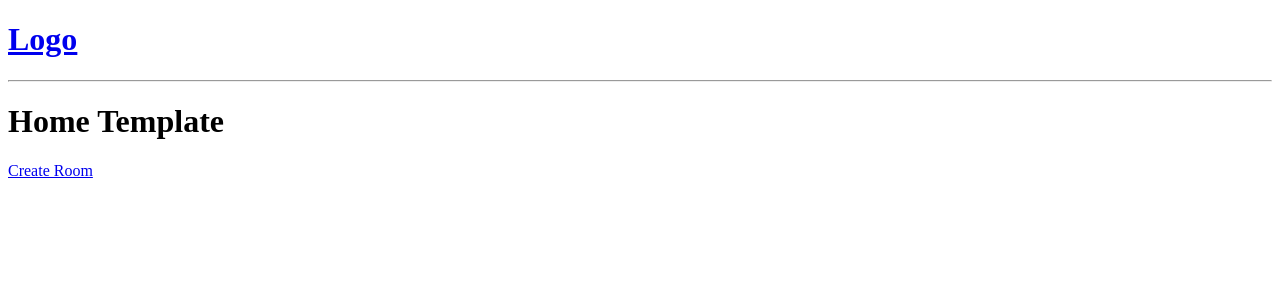
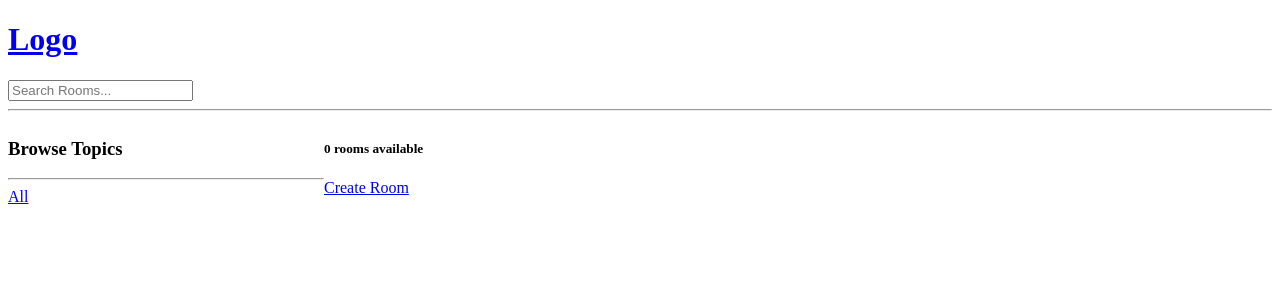
Before and after one commit to BashCtl/studydude, a Django app: page / in a window 1280 px wide. Shown: the top 300 px of the page. Run offline with Django 4.2, Linux system fonts and the light colour scheme; data that the repository does not hold is empty.

Commit message:
adde side bar and search

```diff
--- a/base/templates/base/home.html
+++ b/base/templates/base/home.html
@@ -2,10 +2,30 @@
 
 {% block content %}
 
-<h1>Home Template</h1>
+<style>
+    .home-container{
+        display: grid;
+        grid-template-columns: 1fr 3fr;
+    }
+</style>
 
-<div>
+<div class="home-container">
 
+    <div>
+        <h3>Browse Topics</h3>
+        <hr>
+        <div>
+            <a href="{% url 'home' %}">All</a>
+        </div>
+        {% for topic in topics %}
+            <div>
+                <a href="{% url 'home' %}?q={{topic.name}}">{{topic.name}}</a>
+            </div>
+        {% endfor %}
+    </div>
+
+    <div>
+        <h5>{{room__count}} rooms available</h5>
     <a href="{% url 'create-room' %}">Create Room</a>
 
     <div>
@@ -20,7 +40,9 @@
             </div>
         {% endfor %}
     </div>
+    </div>
 
 </div>
 
+
 {% endblock %}
--- a/base/views.py
+++ b/base/views.py
@@ -1,5 +1,6 @@
 from django.shortcuts import render, redirect
-from .models import Room
+from django.db.models import Q
+from .models import Room, Topic
 from .forms import RoomForm
 
 # Create your views here.
@@ -8,8 +9,17 @@ from .forms import RoomForm
 
 
 def home(request):
-    rooms = Room.objects.all()
-    context = {'rooms':rooms}
+    q = request.GET.get('q') if request.GET.get('q') != None else ''
+    rooms = Room.objects.filter(
+         Q(topic__name__icontains=q) |
+         Q(name__icontains=q) |
+         Q(description__icontains=q)
+         )
+
+    topics = Topic.objects.all()
+    room__count = rooms.count()
+
+    context = {'rooms':rooms, 'topics': topics, 'room__count': room__count}
     return render(request, 'base/home.html', context)
 
 def room(request, id):
--- a/templates/navbar.html
+++ b/templates/navbar.html
@@ -1,4 +1,9 @@
 <a href="/">
     <h1>Logo</h1>
 </a>
+
+<form action="{% url 'home' %}" method="GET">
+    <input type="text" name="q" placeholder="Search Rooms...">
+</form>
+
 <hr>
```
